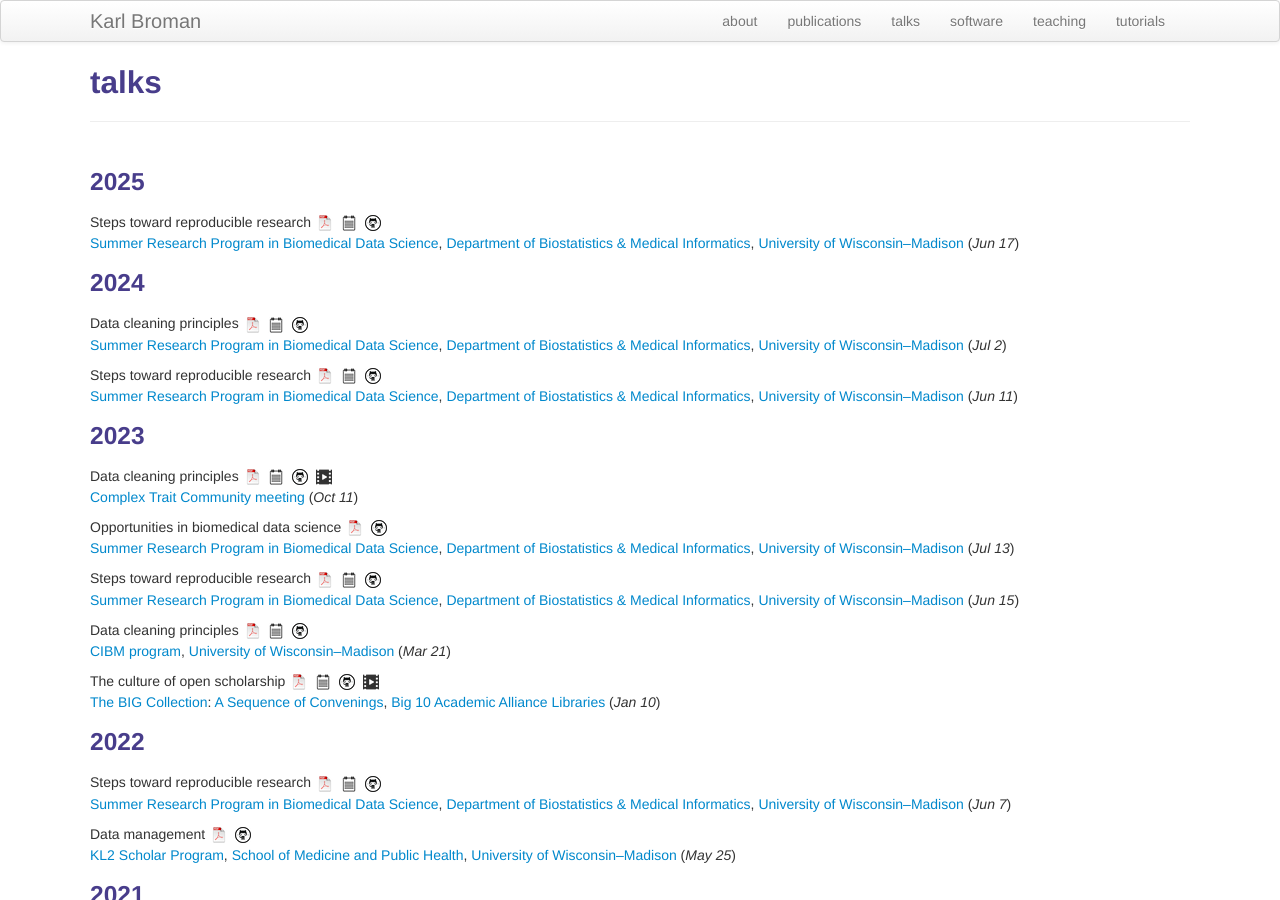
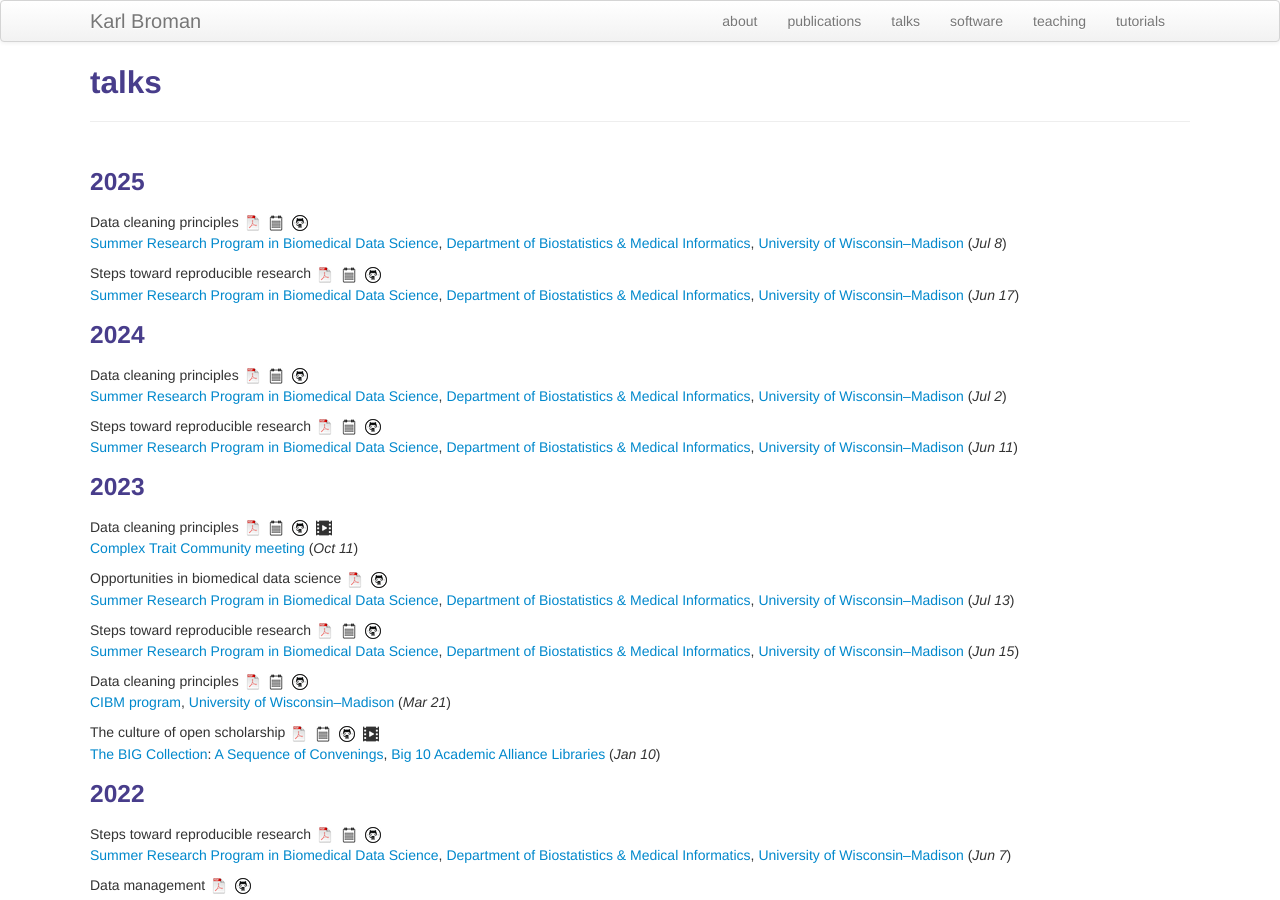
Before and after one commit to kbroman/kbroman.github.io, a Jekyll site: the page built from talks.md, in a window 1280 px wide and 900 px high. Built offline with Jekyll 4.4.1, drawn with Linux system fonts in a browser that asks for light colours.

Commit message:
talks: add 2025-07-08 talk about data cleaning

```diff
--- a/talks.md
+++ b/talks.md
@@ -5,6 +5,14 @@
 ---
 
 ### 2025
+
+Data cleaning principles
+[![pdf](icons16/pdf-icon.png)](https://kbroman.org/Talk_DataCleaning/data_cleaning.pdf)
+[![pdf w/notes](icons16/notes-icon.png)](https://kbroman.org/Talk_DataCleaning/data_cleaning_notes.pdf)
+[![github](icons16/github-icon.png)](https://github.com/kbroman/Talk_DataCleaning)<br/>
+[Summer Research Program in Biomedical Data Science](https://biostat.wiscweb.wisc.edu/education/summer/),
+[Department of Biostatistics & Medical Informatics](https://www.biostat.wisc.edu),
+[University of Wisconsin&ndash;Madison](https://www.wisc.edu) (_Jul 8_)
 
 Steps toward reproducible research
 [![pdf](icons16/pdf-icon.png)](https://www.biostat.wisc.edu/~kbroman/presentations/steps2rr.pdf)
```
